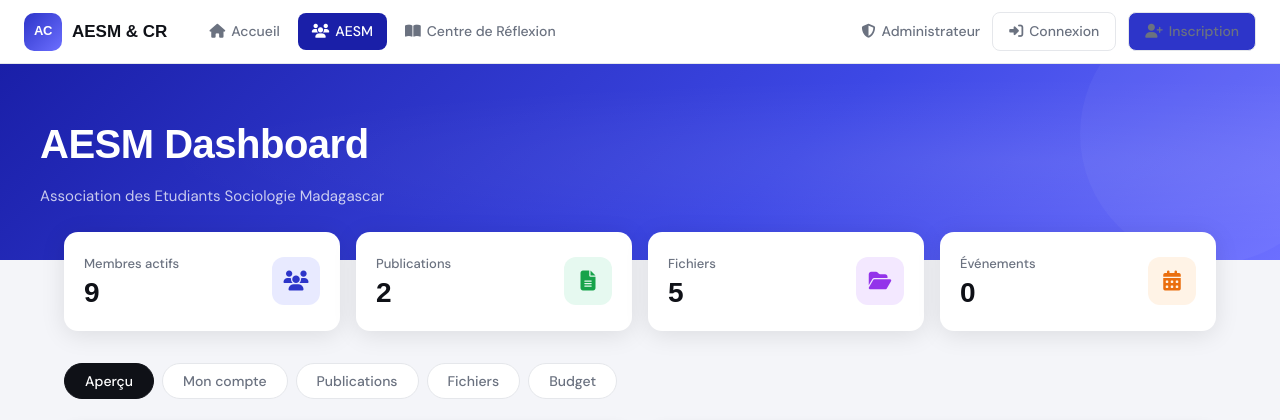
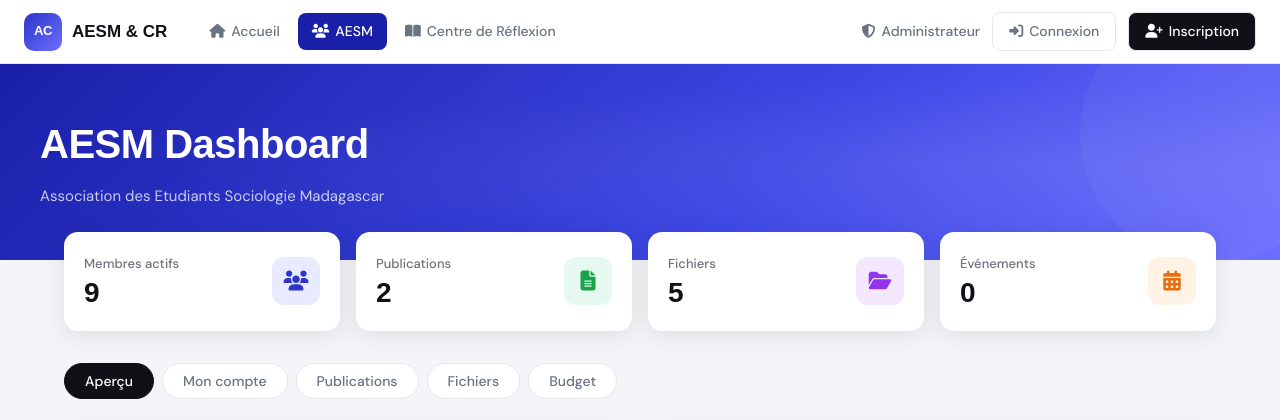
Before and after one commit to Nandrianina-Building/aesm-project, a Django app: page /aesm/dashboard_aesm/ in a window 1280 px wide. Shown: the top 420 px of the page. Run offline with Django 5.2, Linux system fonts and the light colour scheme; data comes from the database, SQL or seed files in the repository.

Commit message:
Update dashboard_aesm.html

```diff
--- a/aesm/templates/aesm/dashboard_aesm.html
+++ b/aesm/templates/aesm/dashboard_aesm.html
@@ -207,7 +207,7 @@
         <a
           href="{% url 'account_signup' %}"
           class="btn btn-outline"
-          style="width: auto; padding: 7px 16px ;background : #2d35c9"
+          style="width: auto; padding: 7px 16px ;background : #0f1117 ; color : #fff"
         >
           <i class="fa fa-user-plus"></i> Inscription
         </a>
```
